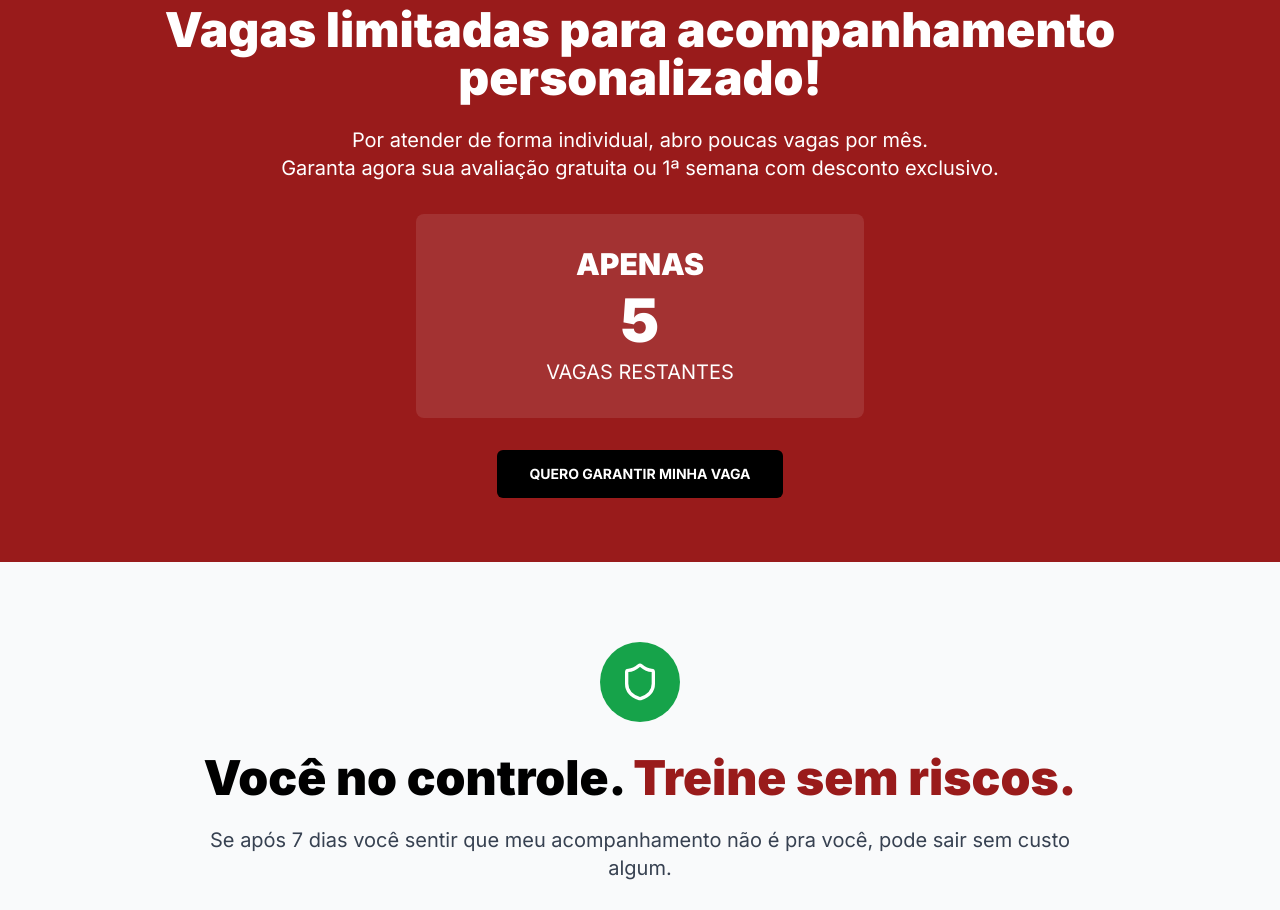
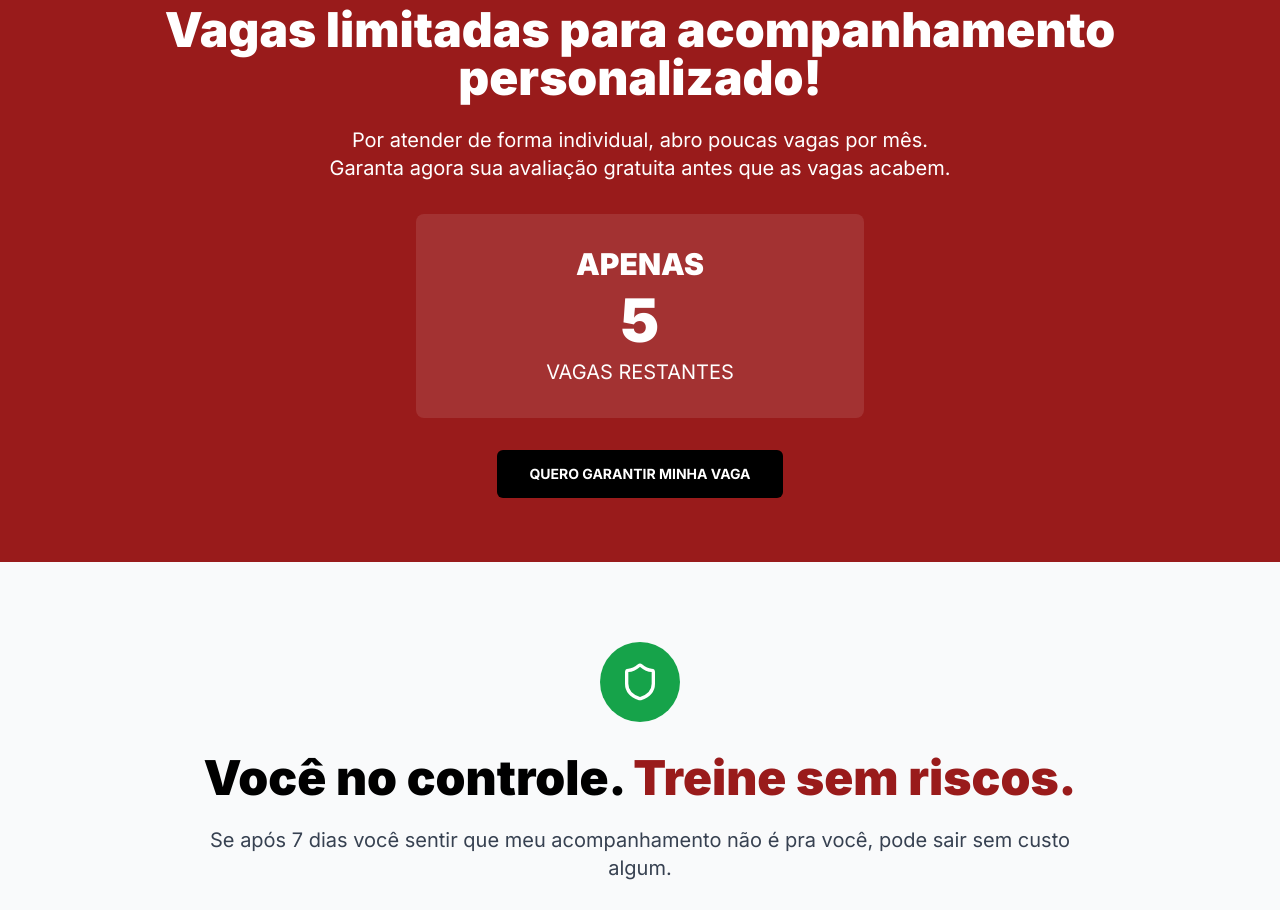
Before and after one commit to blendocostadev/personal-trainer-landing, a Next.js app: page / in a window 1280 px wide. Shown: the part 3220-4130 px from the top of the page. Built offline with nearby package versions, Linux system fonts and the light colour scheme.

Commit message:
att
atulized info

```diff
--- a/app/page.tsx
+++ b/app/page.tsx
@@ -343,7 +343,7 @@ export default function PersonalTrainerLanding() {
           <p className="text-xl mb-8 max-w-3xl mx-auto">
             Por atender de forma individual, abro poucas vagas por mês.
             <br />
-            Garanta agora sua avaliação gratuita ou 1ª semana com desconto exclusivo.
+            Garanta agora sua avaliação gratuita antes que as vagas acabem.
           </p>
 
           <div className="bg-white/10 rounded-lg p-8 max-w-md mx-auto mb-8">
```
